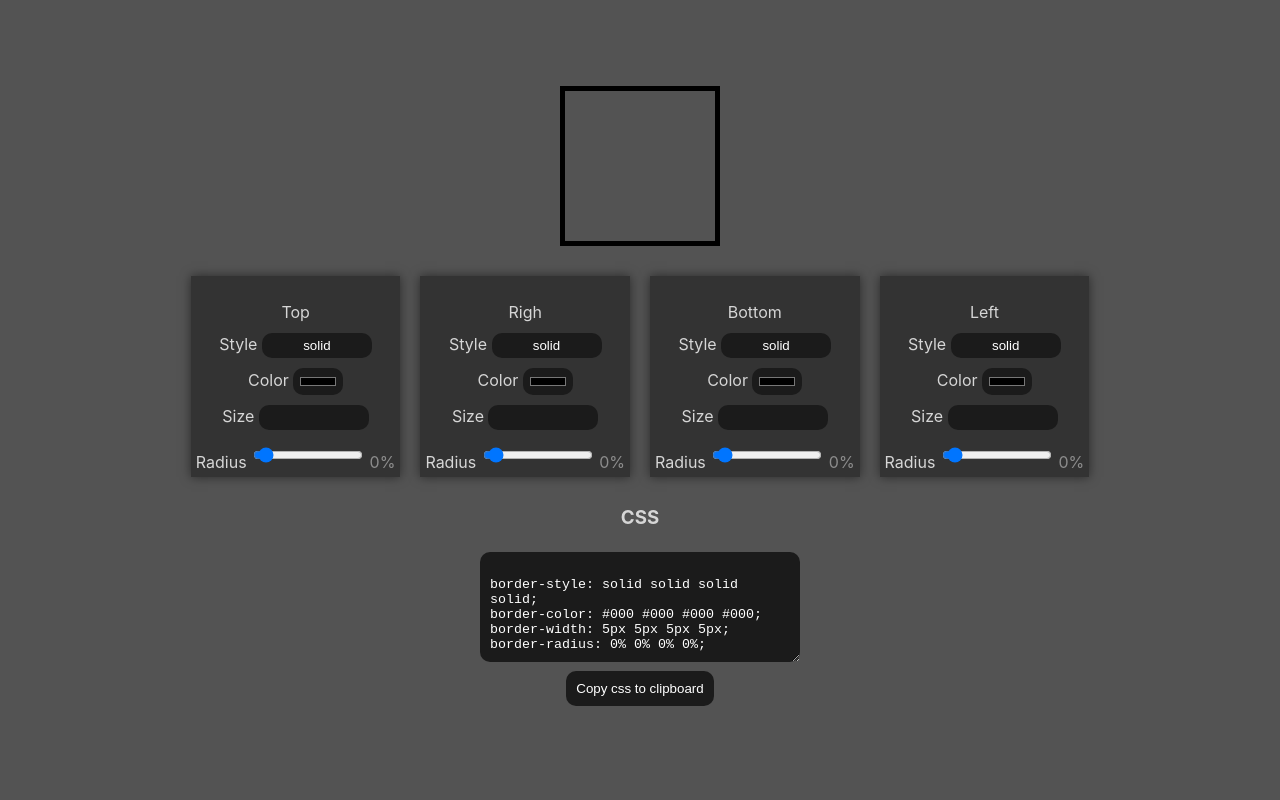
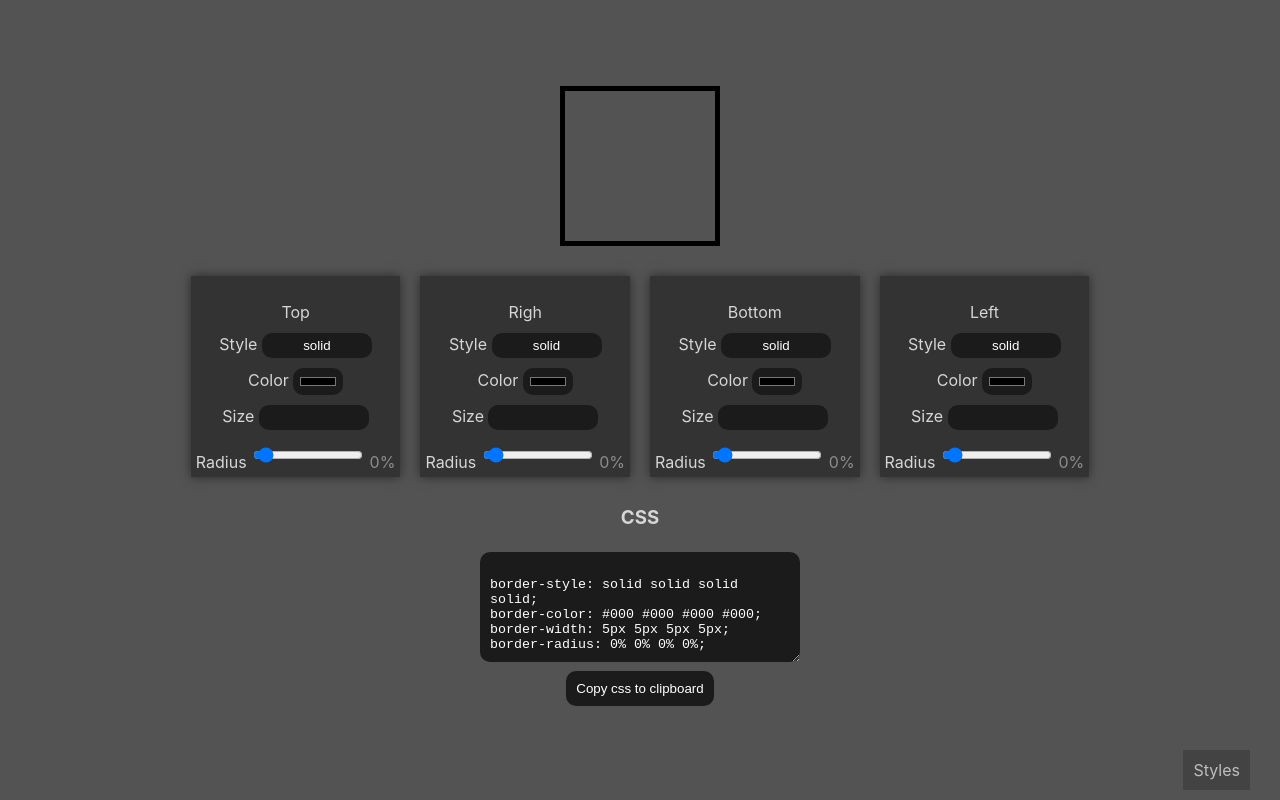
Before and after one commit to bestpractice116/box-css-preview, a React (Create React App) app: page / in a window 1280 px wide. Built offline with nearby package versions, Linux system fonts and the light colour scheme.

Commit message:
add style link

```diff
--- a/src/App.css
+++ b/src/App.css
@@ -77,3 +77,20 @@ button:hover {
   background: rgba(27, 27, 27, 0.493);
   cursor: pointer;
 }
+
+#floating-links {
+  position: fixed;
+  width: min-content;
+  right: 30px;
+  bottom: 10px;
+  background: rgba(0, 0, 0, 0.192);
+  padding: 10px;
+}
+
+#floating-links a {
+  text-decoration: none;
+  color: rgb(190, 190, 190);
+}
+#floating-links a:hover {
+  text-decoration: underline;
+}
--- a/src/App.js
+++ b/src/App.js
@@ -181,6 +181,10 @@ border-radius: ${stateTop.radius}% ${stateRight.radius}% ${stateButtom.radius}%
         document.execCommand('copy')
       }}>Copy css to clipboard</button>
 
+      <div id="floating-links">
+        <a href="https://www.w3schools.com/CSSref/pr_border-style.asp" target="_blank" rel="noopener noreferrer">Styles</a>
+      </div>
+
     </div>
   );
 }
```
